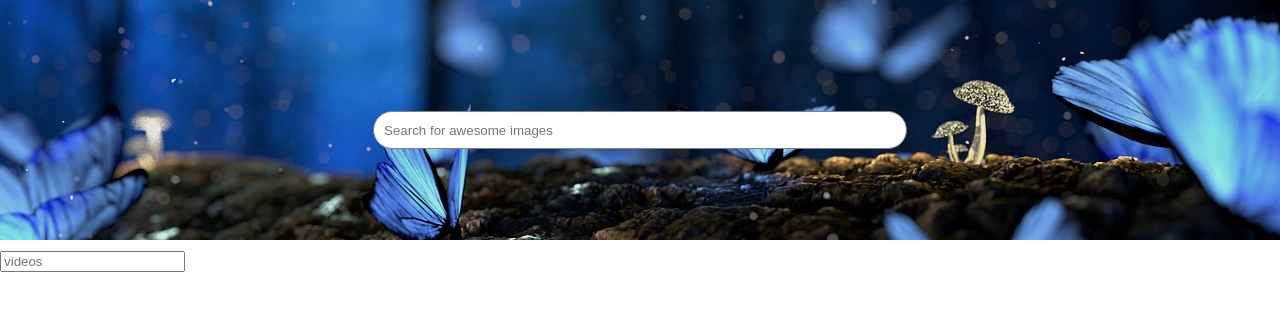
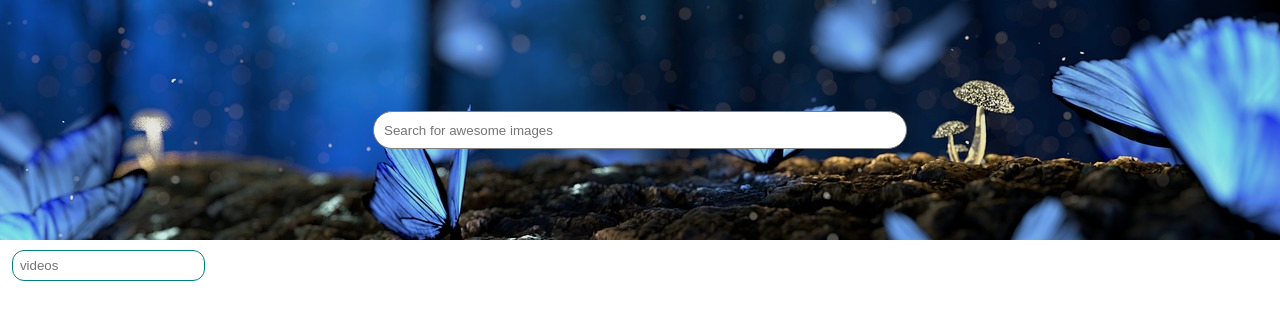
Before and after one commit to albertdugba/pixabay-image-finder-react, a React (Create React App) app: page / in a window 1280 px wide. Shown: the top 320 px of the page. Built offline with nearby package versions, Linux system fonts and the light colour scheme.

Commit message:
Styled widget component

```diff
--- a/src/App.css
+++ b/src/App.css
@@ -106,3 +106,19 @@ form::before {
     justify-content: center;
   }
 }
+
+/* Videos */
+.video input {
+  border: none;
+  outline: none;
+  border-radius: 12px;
+  border: 1.3px solid teal;
+  padding: 0.43rem;
+  margin-left: 12px;
+}
+
+video {
+  background: red;
+  height: 900px;
+  width: 200px;
+}
```
